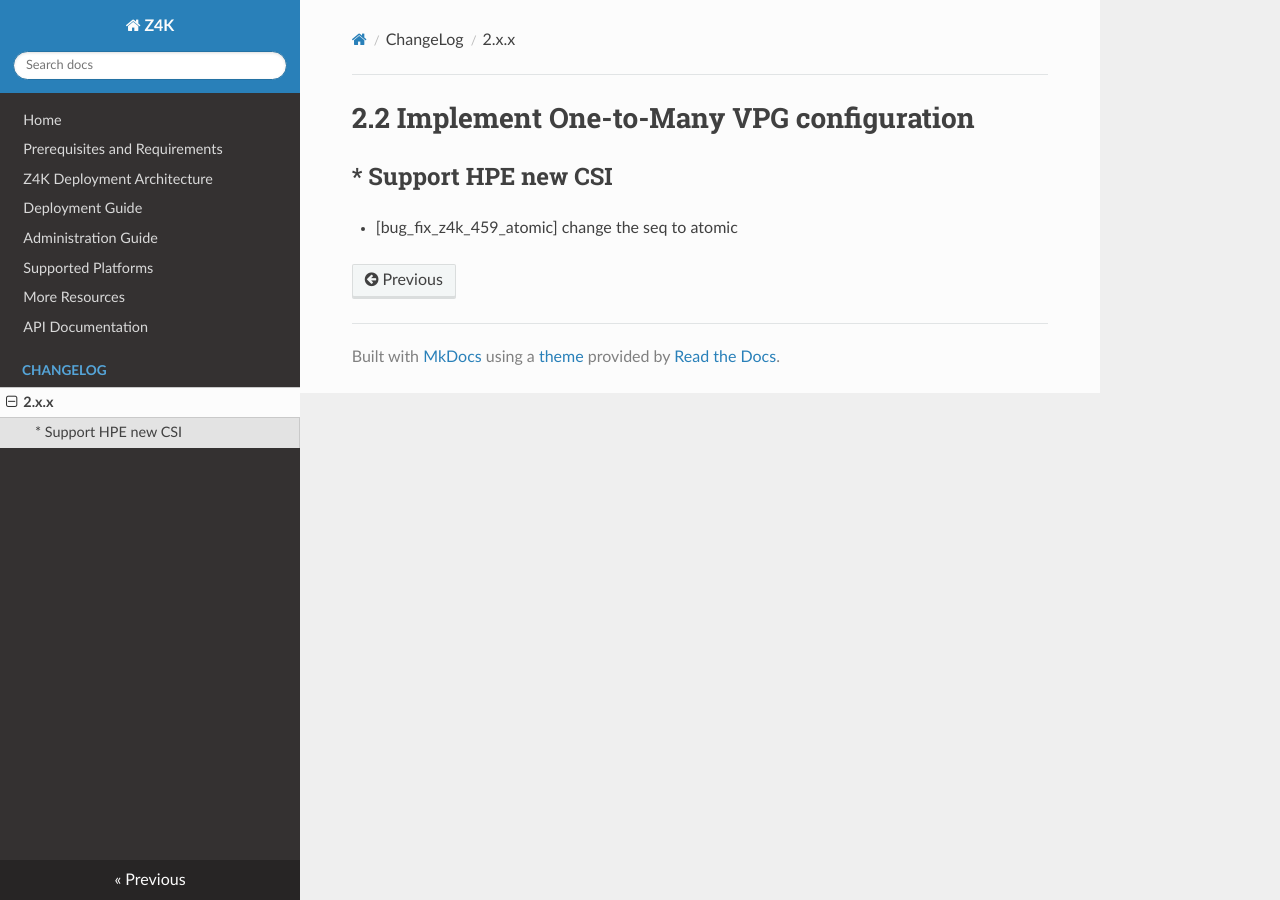
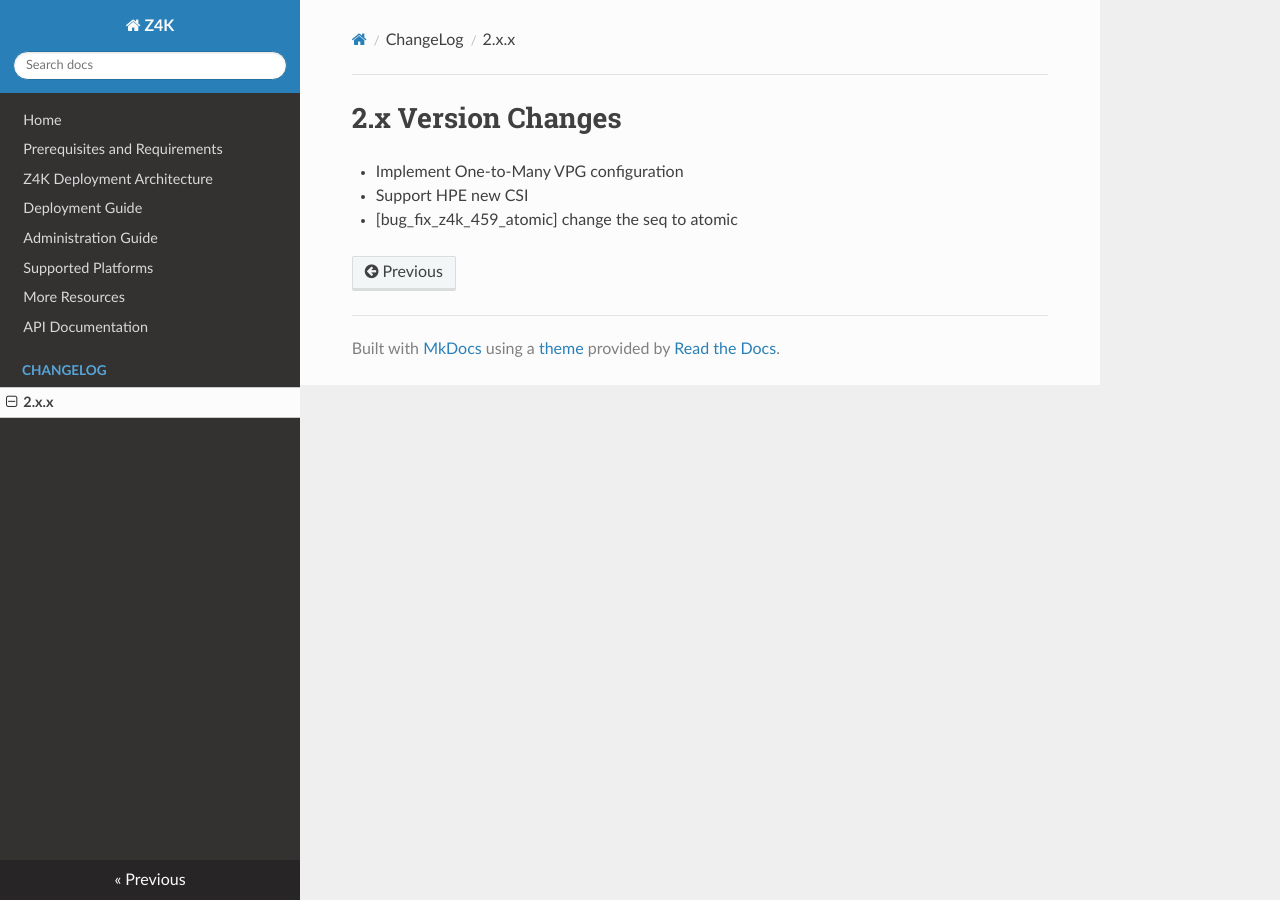
Before and after one commit to ZertoPublic/Z4K, an MkDocs documentation site: the page built from docs/changes/version2.x.x.md, in a window 1280 px wide. Built offline with MkDocs 1.6.1, drawn with Linux system fonts in a browser that asks for light colours.

Commit message:
Update version2.x.x.md

```diff
--- a/docs/changes/version2.x.x.md
+++ b/docs/changes/version2.x.x.md
@@ -1,5 +1,5 @@
-2.2 Implement One-to-Many VPG configuration
+2.x Version Changes
 ===========================================
-   * Support HPE new CSI
-------------------------
+* Implement One-to-Many VPG configuration
+* Support HPE new CSI
 * [bug_fix_z4k_459_atomic] change the seq to atomic
```
